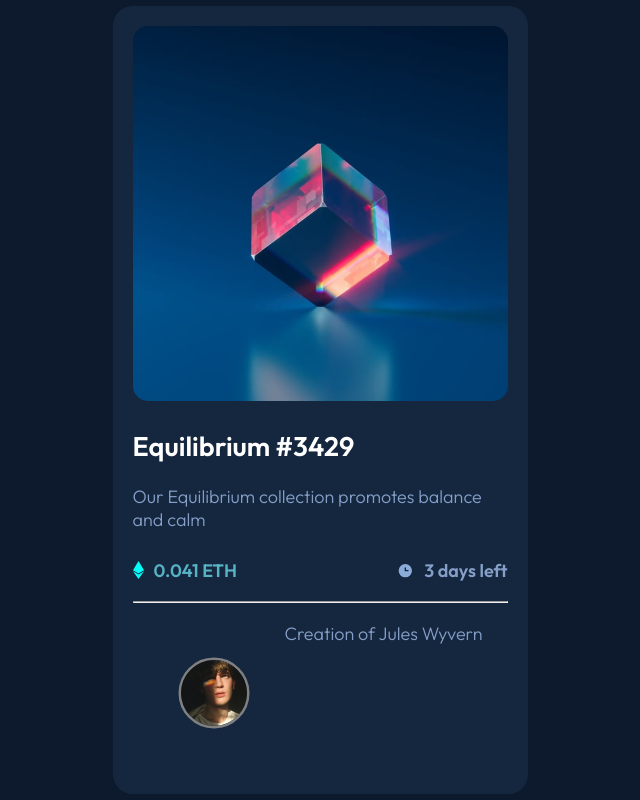
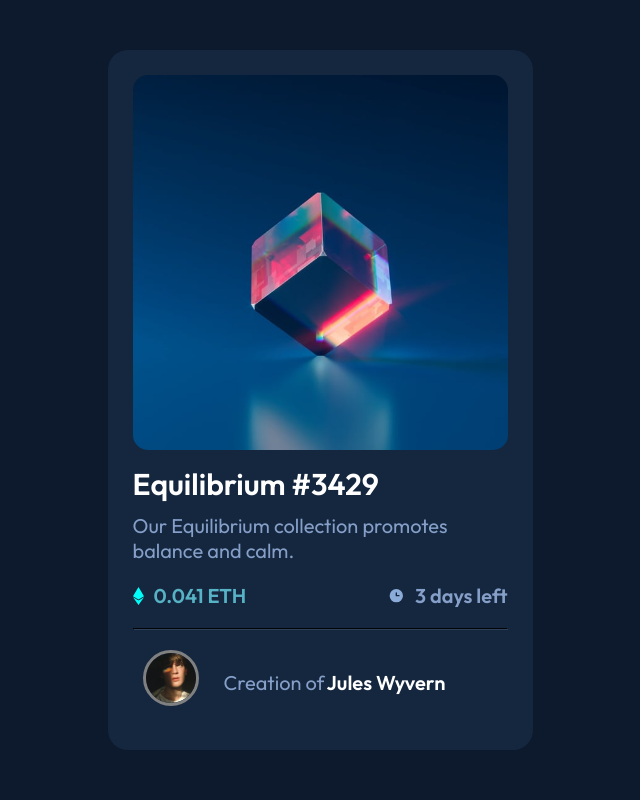
Before and after one commit to lepaccio/codigo-g12, a plain HTML site: page semana2/reto3/reto-3.html in a window 1280 px wide. Shown: the whole page, without its empty margins (320-960 px from the left). Drawn offline with Linux system fonts and the light colour scheme.

Commit message:
actualizacion

```diff
--- a/semana2/reto3/reto-3.css
+++ b/semana2/reto3/reto-3.css
@@ -15,11 +15,11 @@ body {
 .card {
     background-color: #15273f;
     width: 375px;
-    padding: 20px;
+    padding: 25px;
     border-radius: 20px;
     border: none;
     color: #859fc8;
-    font-size: 18px;
+    font-size: 20px;
 }
 
 img {
@@ -29,11 +29,12 @@ img {
 
 h2 {
     color: white;
+    margin: 10px 0;
 }
 
-p {
-    font-weight: 300;
-    font-size: 18px;
+.text {
+    font-size: 20px;
+    margin: 10px 0;
 }
 
 .info {
@@ -67,7 +68,7 @@ p {
 }
 
 hr {
-
+    border-color: hsl(215, 32%, 27%);
 }
 
 .user {
@@ -76,12 +77,22 @@ hr {
 }
 
 .user img {
-    max-width: 100%;
-    transform: scale(0.5);
-    border: 5px solid grey;
+    width: 50px;
+    height: 50px;
+    border: 3px solid grey;
     border-radius: 50%;
 }
 
 .user p {
     margin: 0;
+    padding: 20px 25px;
+    display: flex;
+    justify-content: center;
+    align-items: center;
 }
+
+.user span {
+    color: white;
+    margin-left: 2px;
+    font-weight: 600;
+}
--- a/semana2/reto3/reto-3.html
+++ b/semana2/reto3/reto-3.html
@@ -18,9 +18,9 @@
             <div>
                 <img src="./images/image-equilibrium.jpg" alt="">
             </div>
-            <div class="text">
+            <div>
                 <h2>Equilibrium #3429</h2>
-                <p>Our Equilibrium collection promotes balance and calm</p>
+                <p class="text">Our Equilibrium collection promotes balance and calm.</p>
                 <div class="info">
                     <div class="ethe">
                         <img src="./images/icon-ethereum.svg" alt="">
@@ -34,7 +34,7 @@
                 <hr>
                 <div class="user">
                     <img src="./images/image-avatar.png" alt="">
-                    <p>Creation of <span>Jules Wyvern</span></p>
+                    <p>Creation of<span>Jules Wyvern</span></p>
                 </div>
             </div>
         </div>
```
Also changed, not shown: formularios/inputs.html (added, +65 -0 lines).
